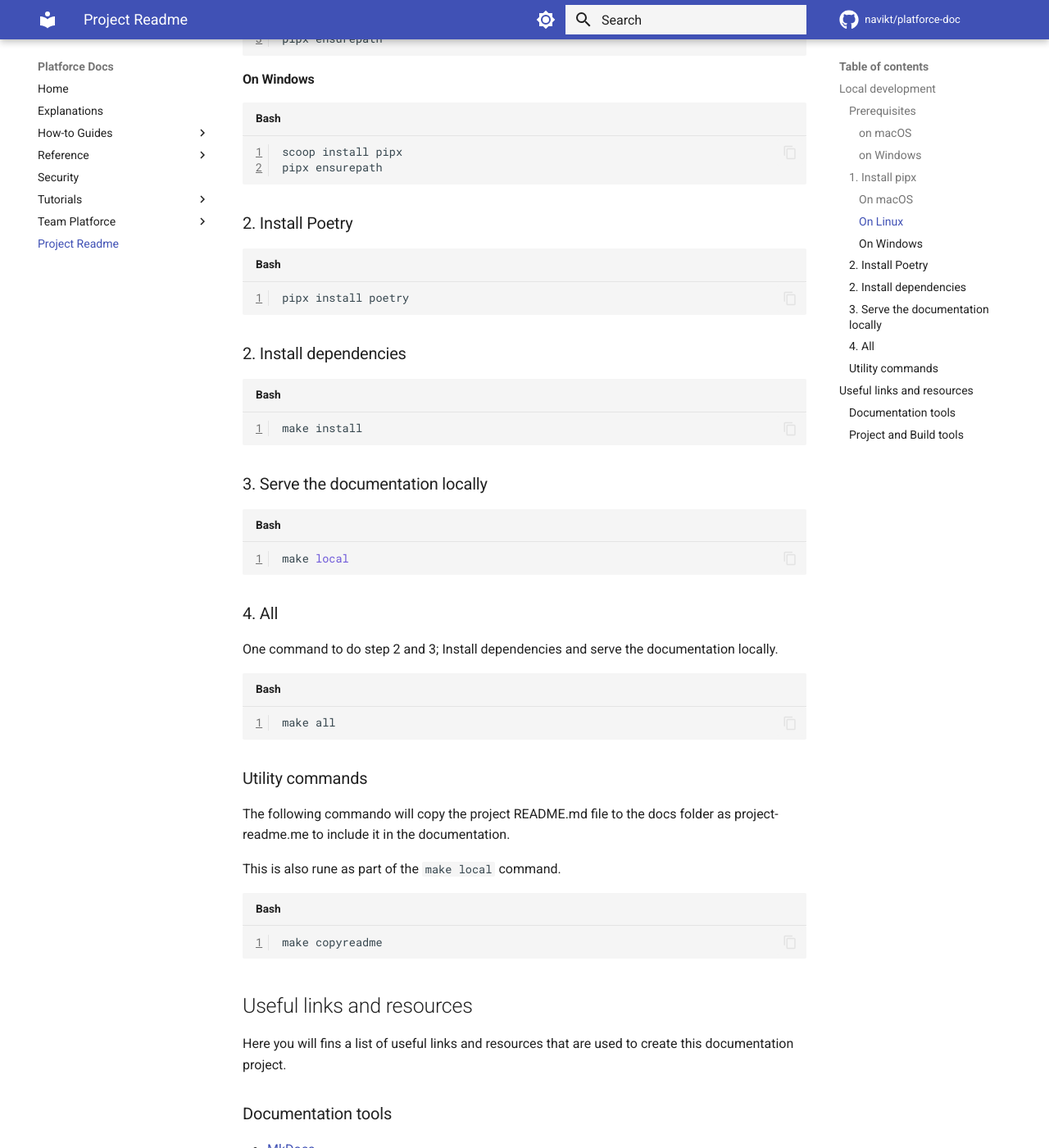
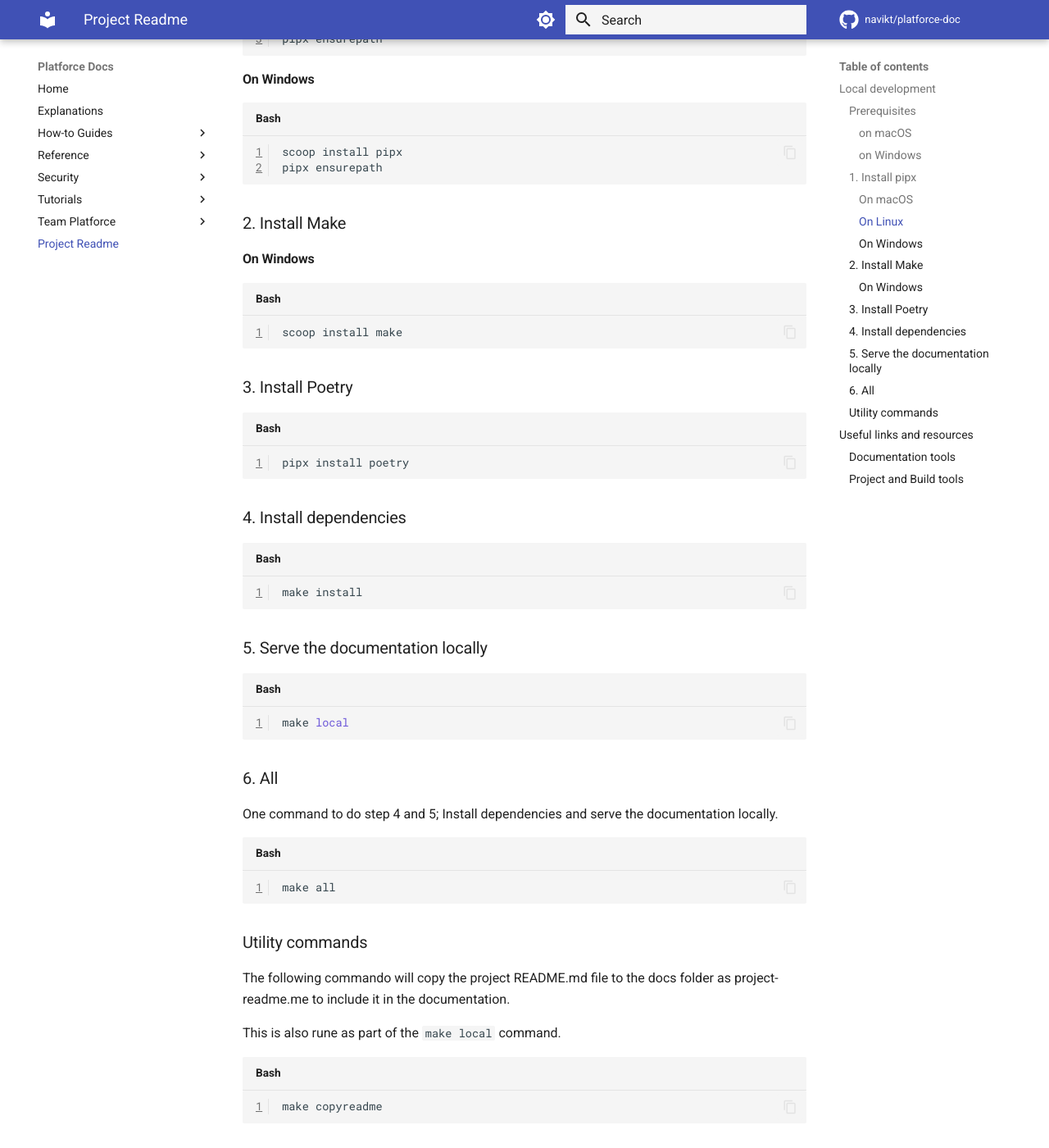
Before and after one commit to navikt/platforce-doc, an MkDocs documentation site: the page built from docs/project-readme.md, in a window 1280 px wide and 1400 px high, scrolled down 904 px. Shown: the whole window at 82% size. Built offline with MkDocs 1.6.1 and Material for MkDocs 9.7.7, drawn with Linux system fonts in a browser that asks for light colours; comment, search, counter and statistics services are not loaded.

````diff
--- a/docs/project-readme.md
+++ b/docs/project-readme.md
@@ -42,27 +42,35 @@ scoop install pipx
 pipx ensurepath
 ```
 
-### 2. Install Poetry
+### 2. Install Make
+
+#### On Windows
+
+```bash
+scoop install make
+```
+
+### 3. Install Poetry
 
 ```bash
 pipx install poetry
 ```
 
-### 2. Install dependencies
+### 4. Install dependencies
 
 ```bash
 make install
 ```
 
-### 3. Serve the documentation locally
+### 5. Serve the documentation locally
 
 ```bash
 make local
 ```
 
-### 4. All
+### 6. All
 
-One command to do step 2 and 3; Install dependencies and serve the documentation locally.
+One command to do step 4 and 5; Install dependencies and serve the documentation locally.
 
 ```bash
 make all
````
Also changed, not shown: docs/reference/experience-cloud/index.md (+2 -1 lines), docs/security/access-control/index.md (added, +11 -0 lines).
